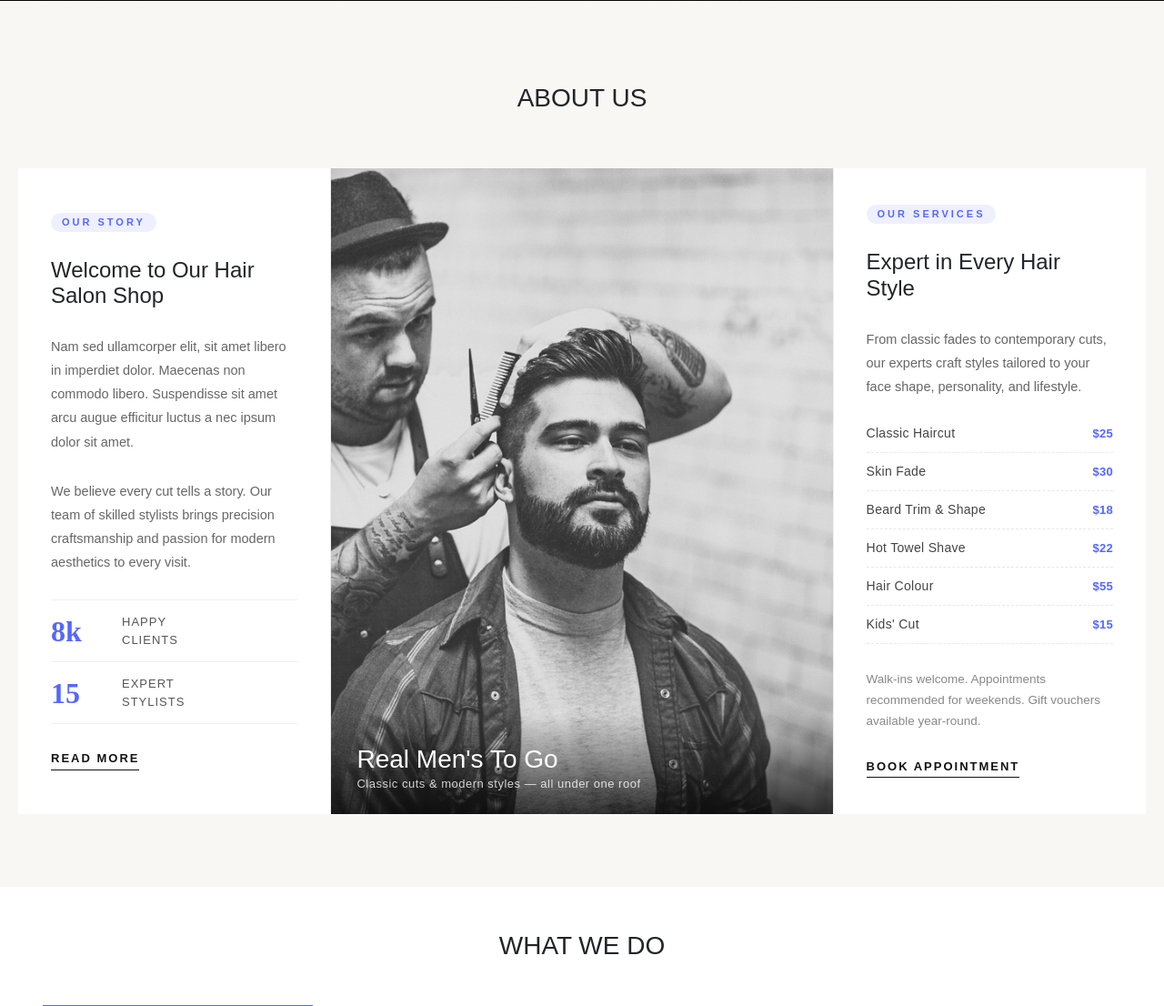
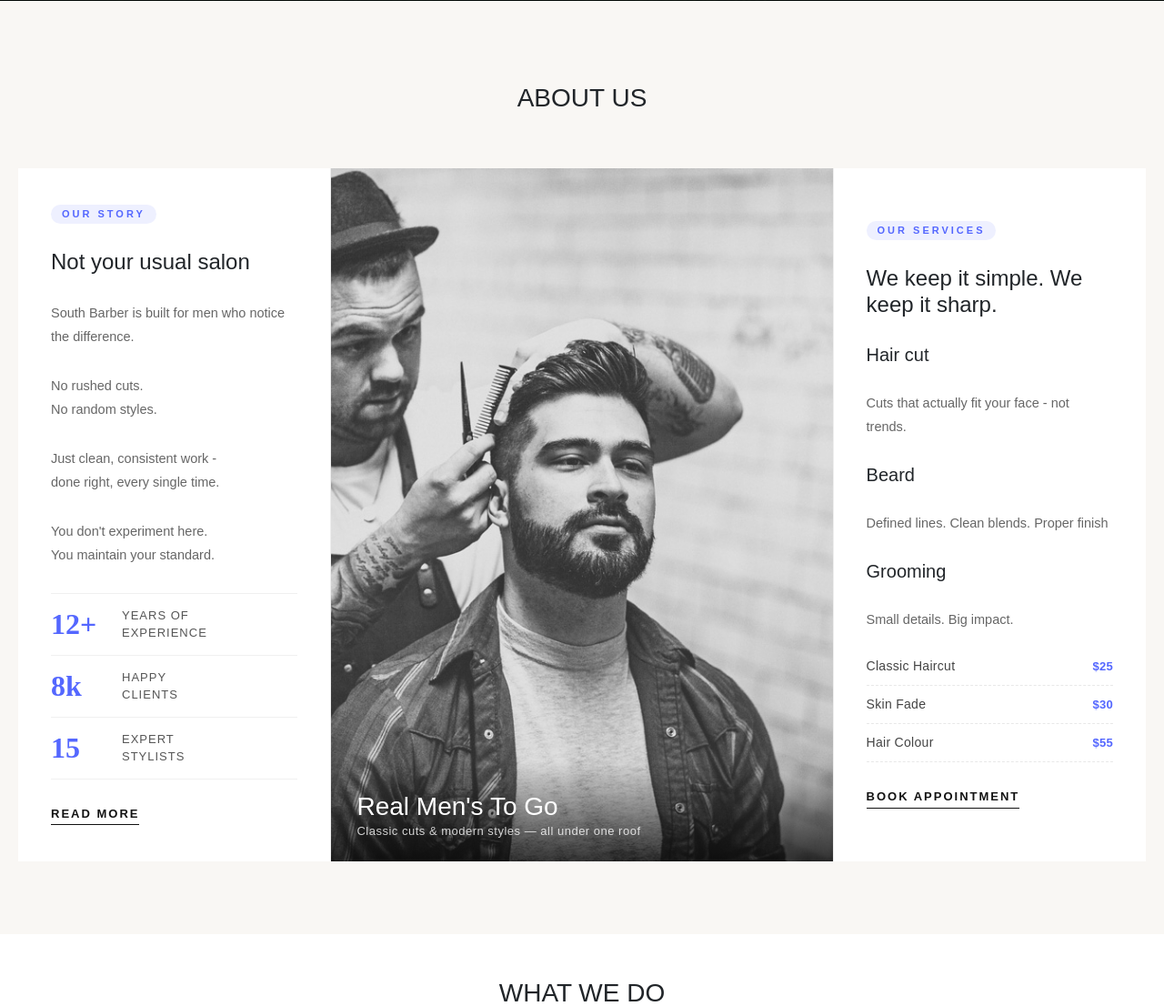
Before and after one commit to Ranjithr-007/South-Barber, a Django app: page / in a window 1280 px wide. Shown: the part 613-1719 px from the top of the page at 91% size. Run offline with Django 3.2, Linux system fonts and the light colour scheme; data comes from the database, SQL or seed files in the repository; some libraries are stand-ins or nearby versions; some web fonts are replaced.

Commit message:
About Section Content Updated

```diff
--- a/templates/website/index.html
+++ b/templates/website/index.html
@@ -175,15 +175,16 @@
     <!-- LEFT COLUMN -->
     <div class="side-col left">
       <span class="badge">Our Story</span>
-      <h4>Welcome to Our Hair Salon Shop</h4>
-      <p>Nam sed ullamcorper elit, sit amet libero in imperdiet dolor. Maecenas non commodo libero. Suspendisse sit amet arcu augue efficitur luctus a nec ipsum dolor sit amet.</p>
-      <p>We believe every cut tells a story. Our team of skilled stylists brings precision craftsmanship and passion for modern aesthetics to every visit.</p>
-
+      <h4>Not your usual salon</h4>
+      <p>South Barber is built for men who notice the difference.</p>
+      <p>No rushed cuts. <br> No random styles.</p>
+	  <p>Just clean, consistent work - <br> done right, every single time.</p>
+	  <p>You don't experiment here. <br>You maintain your standard.</p>
       <div>
-        <!-- <div class="stat-row">
+        <div class="stat-row">
           <div class="stat-num">12+</div>
           <div class="stat-label">Years of<br/>Experience</div>
-        </div> -->
+        </div>
         <div class="stat-row">
           <div class="stat-num">8k</div>
           <div class="stat-label">Happy<br/>Clients</div>
@@ -212,21 +213,25 @@
     <!-- RIGHT COLUMN -->
     <div class="side-col right">
       <span class="badge">Our Services</span>
-      <h4>Expert in Every Hair Style</h4>
-      <p>From classic fades to contemporary cuts, our experts craft styles tailored to your face shape, personality, and lifestyle.</p>
-
+      <h4>We keep it simple. We keep it sharp.</h4>
+	  <h5>Hair cut</h5>
+      <p>Cuts that actually fit your face - not trends.</p>
+	  <h5>Beard</h5>
+	  <p>Defined lines. Clean blends. Proper finish</p>
+	  <h5>Grooming</h5>
+	  <p>Small details. Big impact.</p>
       <ul class="service-list">
         <li>Classic Haircut    <span>$25</span></li>
         <li>Skin Fade          <span>$30</span></li>
-        <li>Beard Trim &amp; Shape <span>$18</span></li>
-        <li>Hot Towel Shave    <span>$22</span></li>
+        <!-- <li>Beard Trim &amp; Shape <span>$18</span></li> -->
+        <!-- <li>Hot Towel Shave    <span>$22</span></li> -->
         <li>Hair Colour        <span>$55</span></li>
-        <li>Kids' Cut          <span>$15</span></li>
+        <!-- <li>Kids' Cut          <span>$15</span></li> -->
       </ul>
-
+<!--
       <p style="font-size:13.5px;color:#888;line-height:1.7;">
         Walk-ins welcome. Appointments recommended for weekends. Gift vouchers available year-round.
-      </p>
+      </p> -->
 
       <a href="#appointment" class="read-link">Book Appointment</a>
     </div>
```
